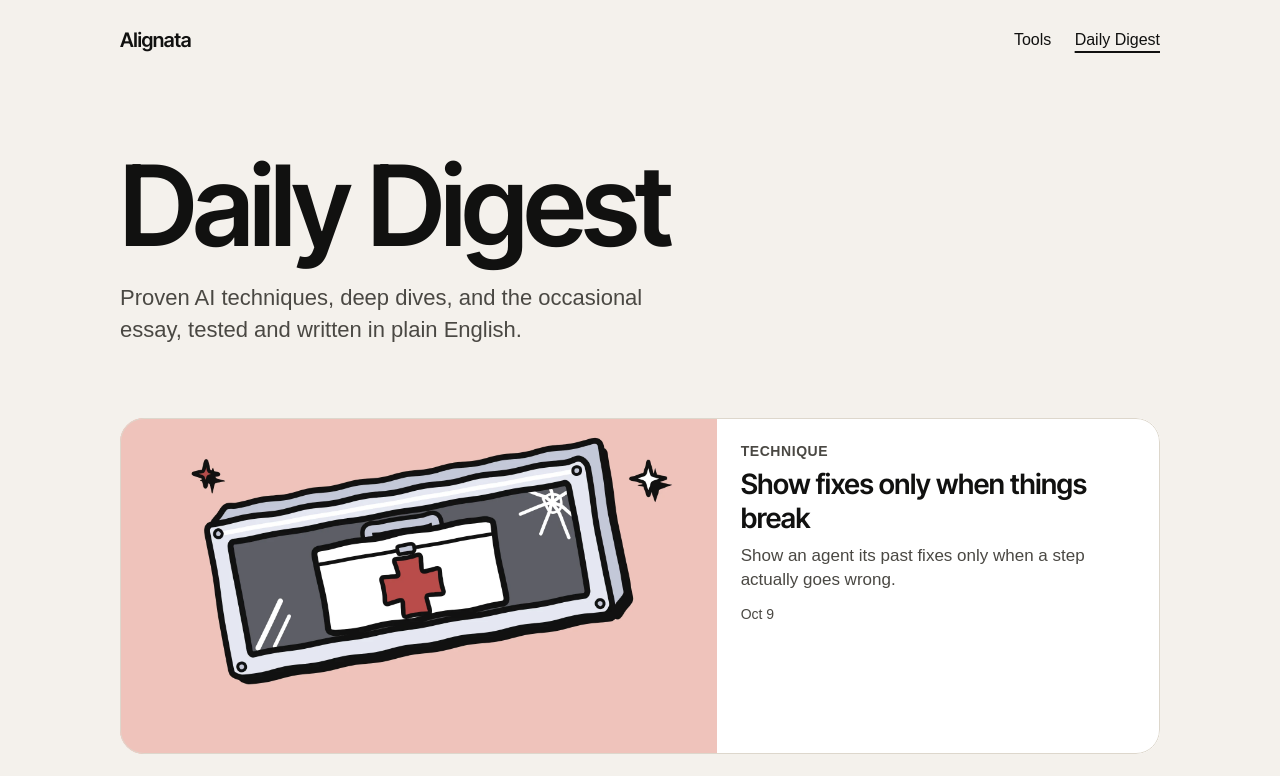
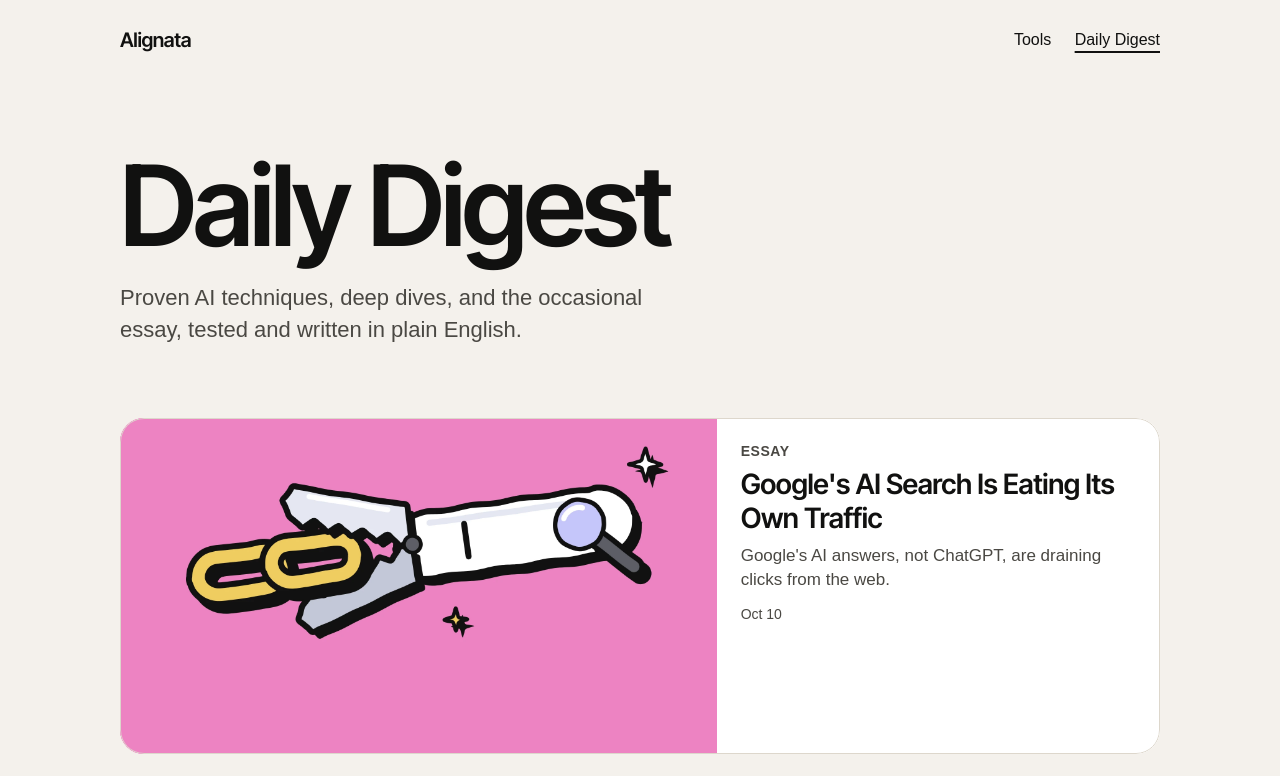
Before and after one commit to osbelmorell/alignata, a Next.js app: page /daily-digest in a window 1280 px wide. Shown: the top 776 px of the page. Built offline with nearby package versions, Linux system fonts and the light colour scheme; a web font is replaced by a local one.

Commit message:
Daily Digest essay (Google AI search): post-entry

```diff
--- a/content/posts.ts
+++ b/content/posts.ts
@@ -815,6 +815,28 @@ export const posts: Post[] = [
       "- [Sentry code](https://github.com/nuglifeleoji/Sentry)",
     ],
   },
+  {
+    slug: "google-ai-search-eating-its-own-traffic",
+    title: "Google's AI Search Is Eating Its Own Traffic",
+    dek: "Google's AI answers, not ChatGPT, are draining clicks from the web.",
+    cardDek: "Google's AI answers, not ChatGPT, are draining clicks from the web.",
+    date: "2026-10-10",
+    tag: "Essay",
+    kind: "essay",
+    hero: {
+      src: "/art/digest/google-ai-search-eating-its-own-traffic-sticker.webp",
+      alt: "A white search bar with jagged steel jaws at one end, biting down on a gold chain link.",
+      pad: "#EE83C3",
+    },
+    paragraphs: [
+      "Google's own AI features are doing the damage, not ChatGPT. A [randomized study posted in August 2026](https://arxiv.org/abs/2608.18352) found that when users were put into Google's AI Mode, clicks to outside websites dropped nearly 19 percentage points. Removing AI Overviews actually increased those clicks, by an estimated 8.8 points. The researchers are from the University of Pennsylvania and Northeastern, and they tracked 1,100 US Google users for a week.",
+      "Chartbeat's latest publisher data, [as reported by Search Engine Journal](https://www.searchenginejournal.com/google-search-decline-publishers-chartbeat/590681/), shows Google Search referrals to news sites fell about 40% year over year between July 2025 and July 2026. Separately, [SparkToro's analysis of Similarweb data](https://sparktoro.com/blog/in-2026-less-than-one-third-of-google-searches-still-send-a-click/) puts zero-click searches at 68% of US Google searches, meaning more than two in three searches end without anyone visiting another site. On desktop alone, [Similarweb](https://aisearch.similarweb.com/blog/zero-click-marketing/) says the figure is closer to 80%.",
+      "The traffic isn't fleeing to rivals - it's being swallowed inside Google's own answer box. Google still holds [roughly 90% of traditional search share](https://gs.statcounter.com/search-engine-market-share), and all AI chatbots combined only account for [about 3% of web visits](https://onelittleweb.com/digital-market-intelligence/ai-tools/chatbots/) across the sites tracked.",
+      "Google's Gemini is gaining ground fast, jumping from 17% to 30% of US AI prompt share in five months while ChatGPT lost 20 points, [according to Comscore](https://www.comscore.com/Insights/Press-Releases/2026/9/Comscores-Q2-2026-AI-Intelligence-Report).",
+      "AI Overviews now appear on about 39% of US Google desktop searches, up from 26% a year earlier, [per the same Comscore report](https://www.comscore.com/Insights/Press-Releases/2026/9/Comscores-Q2-2026-AI-Intelligence-Report).",
+      "Bottom line: the cannibalization is real, but it's Google eating its own ecosystem rather than being replaced by outside competitors.",
+    ],
+  },
 ];
 
 export function getPost(slug: string): Post | undefined {
```
